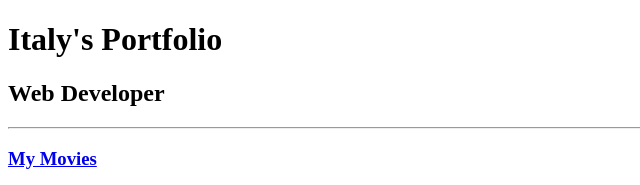
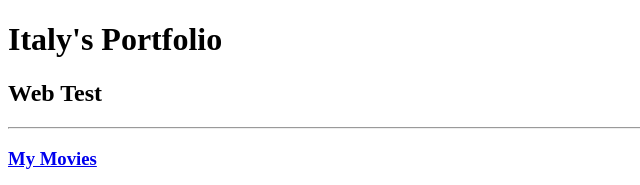
Before and after one commit to italy-rom/html-portfolio, a plain HTML site: page index.html in a window 1280 px wide. Shown: the top 185 px of the page, 0-640 px from the left. Drawn offline with Linux system fonts and the light colour scheme.

Commit message:
Update index.html

```diff
--- a/index.html
+++ b/index.html
@@ -7,7 +7,7 @@
 </head>
 <body>
   <h1>Italy's Portfolio</h1>
-  <h2>Web Developer</h2>
+  <h2>Web Test</h2>
   <hr>
   <h3><a href="./public/movie-ranking.html">My Movies</a></h3>
   <img src="./assets/images/movie-ranking.png" height="200" alt="movie list"/>
```
